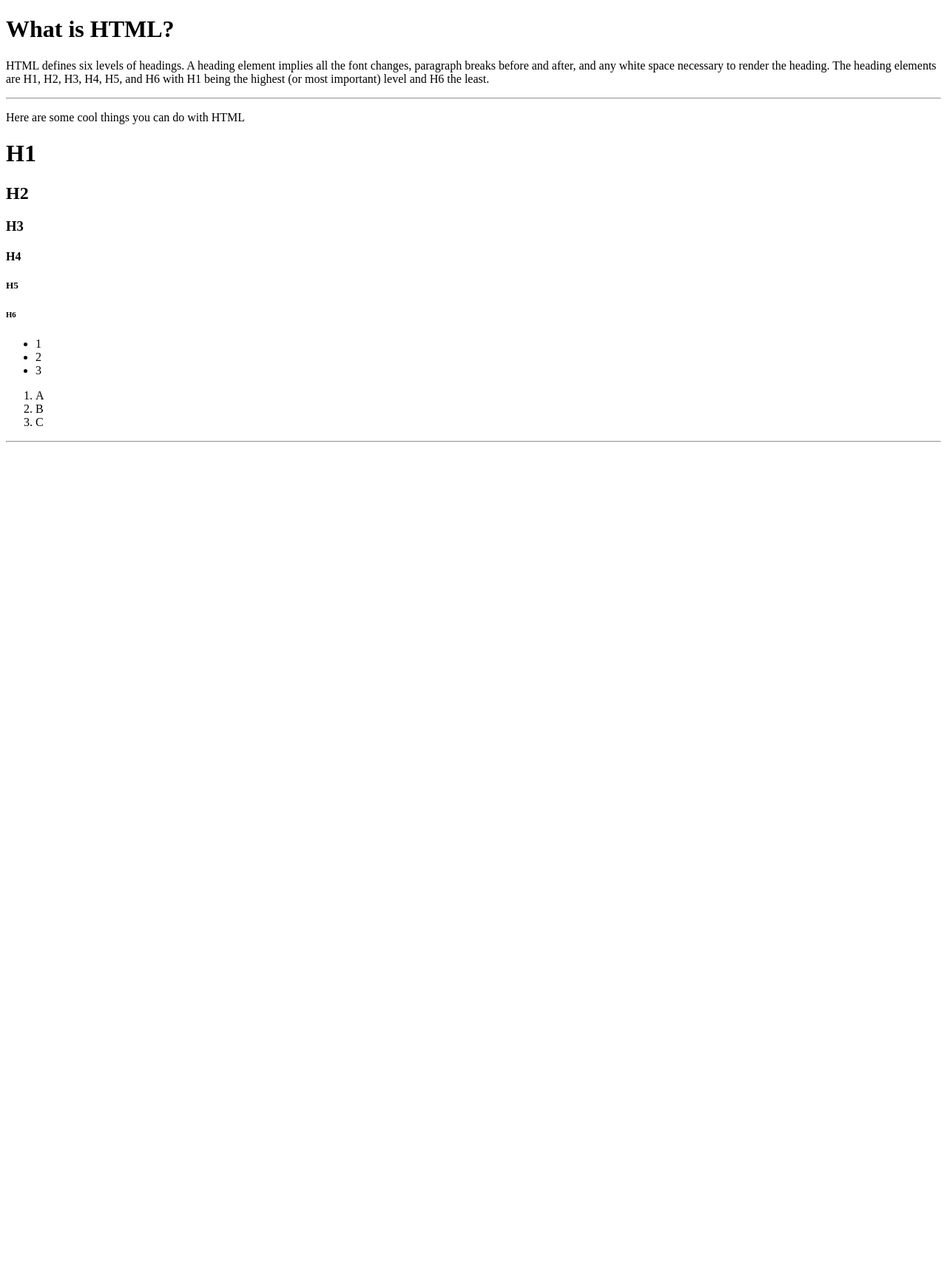
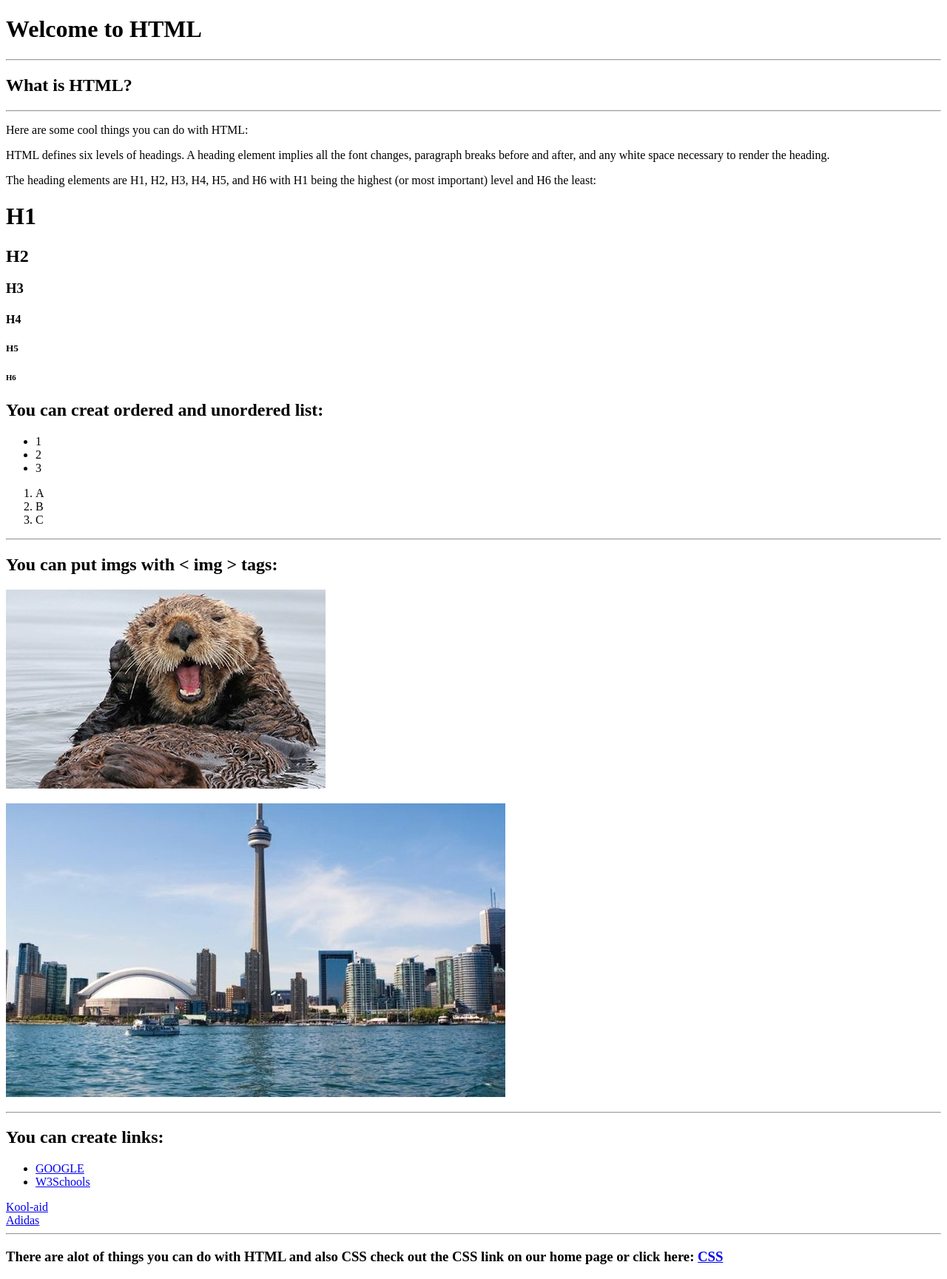
Before and after one commit to SuperDupercjz/SuperDuperDevelopers, a plain HTML site: page html.html in a window 1280 px wide. Shown: the whole page at 74% size. Before the commit the page ends 800 px from the top, so only its background shows below. Drawn offline with Linux system fonts and the light colour scheme.

Commit message:
html page0.03

```diff
--- /dev/null
+++ b/css.css
@@ -0,0 +1,16 @@
+*{
+    margin-left: 5%;
+    margin-right: 5%;
+    background-color: rgb(251, 244, 205);
+}
+.Title{
+    padding: 15px 0 15px;
+    text-align: center;
+    background-color: gold;
+}
+.whatiscss{
+    font-size: 50px;
+    margin-top: 60px;
+    color: rgb(0, 204, 255);
+    text-align: center;
+}
--- a/html.html
+++ b/html.html
@@ -6,11 +6,15 @@
     <title>Document</title>
 </head>
 <body>
-    <h1>What is HTML? </h1>
-    <article><p>HTML defines six levels of headings. A heading element implies all the font changes, paragraph breaks before and after, and any white space necessary to render the heading. The heading elements are H1, H2, H3, H4, H5, and H6 with H1 being the highest (or most important) level and H6 the least.</p> </article>
+    <h1>Welcome to HTML</h1>
+    <hr>
+    <h2>What is HTML? </h2>
+
     <hr>
     <div>
-     <p> Here are some cool things you can do with HTML</p>
+     <p> Here are some cool things you can do with HTML:</p>
+     <article><p>HTML defines six levels of headings. A heading element implies all the font changes, paragraph breaks before and after, and any white space necessary to render the heading.</p>
+     <p> The heading elements are H1, H2, H3, H4, H5, and H6 with H1 being the highest (or most important) level and H6 the least:</p>  </article>
     <h1>H1</h1>
     <H2>H2</H2>
     <h3>H3</h3>
@@ -18,7 +22,9 @@
     <H5>H5</H5>
     <H6>H6</H6>
 </div>
+
 <div>
+    <h2>You can creat ordered and unordered list:</h2>
     <ul>
         <li>1</li>
         <li>2</li>
@@ -33,5 +39,26 @@
     </ol>
 </div>
 <hr>
+<div>
+    <h2>You can put imgs with < img > tags: </h2>
+    <div>
+        <p> <img src="./imgs/large-Sea-Otter-photo.jpg" alt=""> </p>
+        <p> <img src="./imgs/canada.jpg" alt=""> </p>
+    </div>
+</div>
+<hr>
+<div>
+    <h2> You can create links:</h2>
+    <ul>
+        <li><a href="https://www.google.com/?&bih=927&biw=1887&rlz=1C1CHBF_enUS889US889&hl=en"> GOOGLE</a></li>
+        <li><a href="https://www.w3schools.com/html/html_links.asp"> W3Schools</a></li>
+    </ul>
+    <a href="https://www.koolaid.com/">Kool-aid</a>
+    <div>
+    <a href="https://www.adidas.com/us?cm_mmc=AdieSEM_Google-_-Trademark-General-B-Exact-_-Trademark-X-Misspells-General-_-43700014909244748&cm_mmca1=US&cm_mmca2=&ds_agid=58700001939380068&gclid=CjwKCAiAqJn9BRB0EiwAJ1SztZ0easj1Ha1QvpasuZ40sgKnX8RDqHbK7t_ioLv9vV9XpbXjl51XkRoCO-QQAvD_BwE&gclsrc=aw.ds"> Adidas</a>
+</div>
+</div>
+<hr>
+<h3>There are alot of things you can do with HTML and also CSS check out the CSS link on our home page or click here: <a href="./css.html">CSS</a></h3>
 </body>
 </html>
```
Also changed, not shown: css.html (added, +66 -0 lines), index.html (+2 -2 lines), imgs/canada.jpg (added), imgs/large-Sea-Otter-photo.jpg (added), style.css (line endings or trailing spaces).
